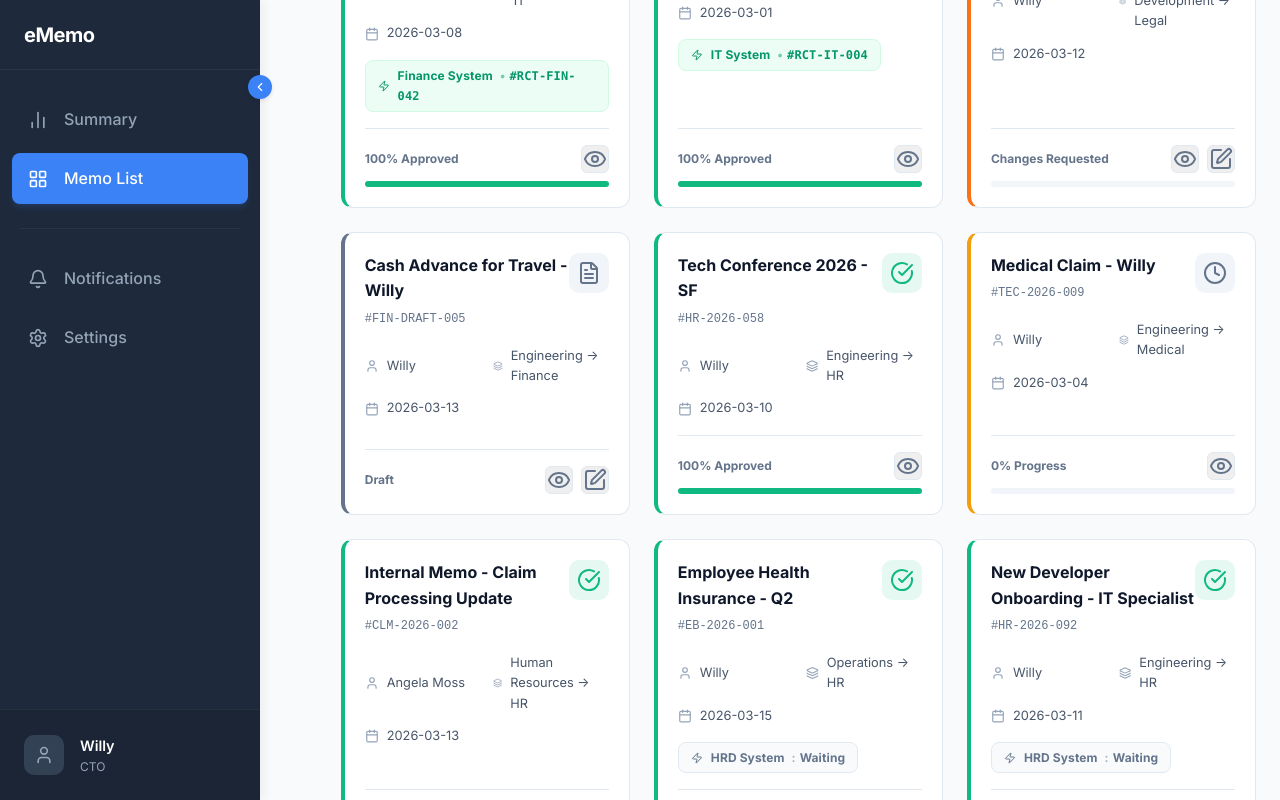
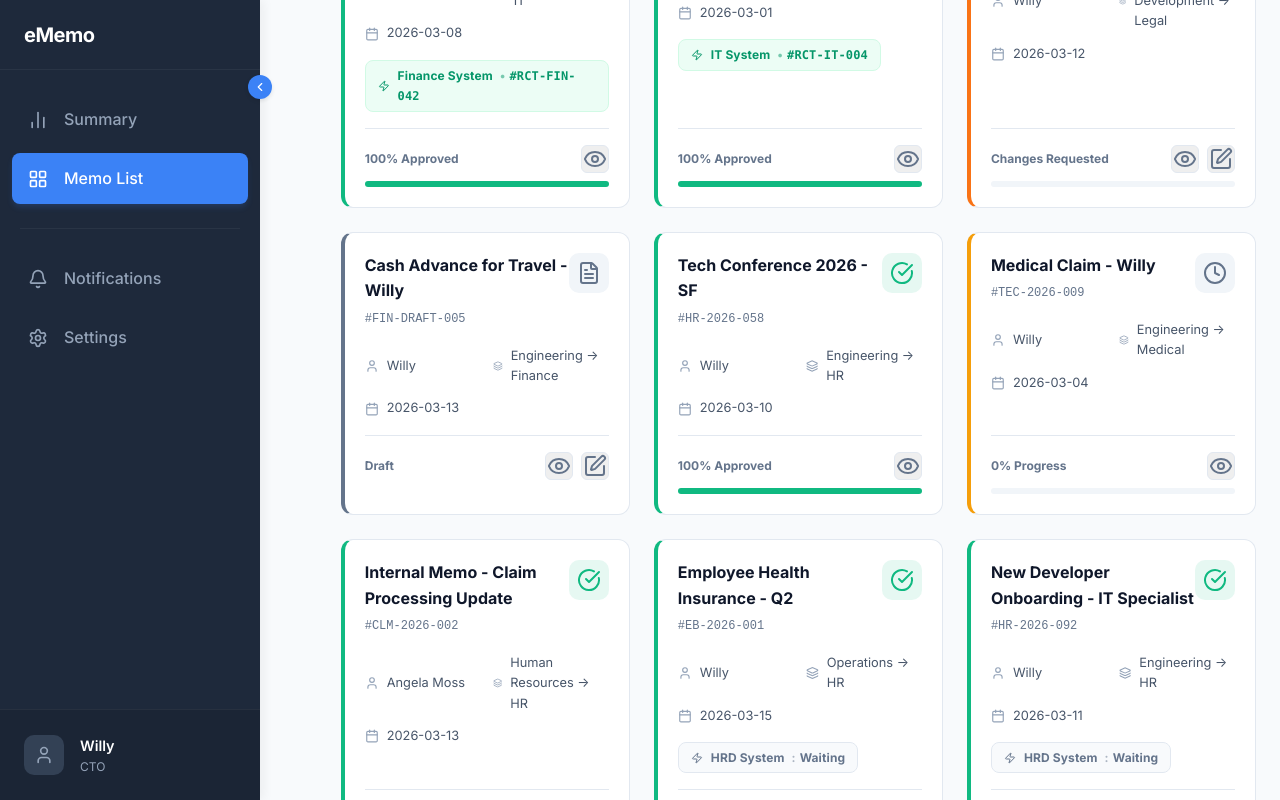
Before and after one commit to dominikuswilly/prototype-ememo, a Vue app: page / in a window 1280 px wide. Both pictures are taken after a click on the element 1033 px from the left and 986 px from the top of the page. Shown: the part 586-1386 px from the top of the page. Built offline with nearby package versions, Linux system fonts and the light colour scheme.

Commit message:
card footer

```diff
--- a/src/components/MemoCard.vue
+++ b/src/components/MemoCard.vue
@@ -224,7 +224,7 @@ const handlePressEnd = () => emit('press-end');
 .grid-icon { width: 14px; height: 14px; color: #94a3b8; }
 
 .card-footer-separator-new { height: 1px; background: #e2e8f0; margin-top: auto; }
-.memo-card-footer-new { display: flex; flex-direction: column; gap: 0.5rem; }
+.memo-card-footer-new { display: flex; flex-direction: column; gap: 0.5rem; min-height: 42px; }
 .progress-row-new { display: flex; justify-content: space-between; align-items: center; }
 .progress-label-new { font-size: 0.75rem; font-weight: 700; color: #64748b; }
 .card-actions-mini-new { display: flex; gap: 0.5rem; }
```
